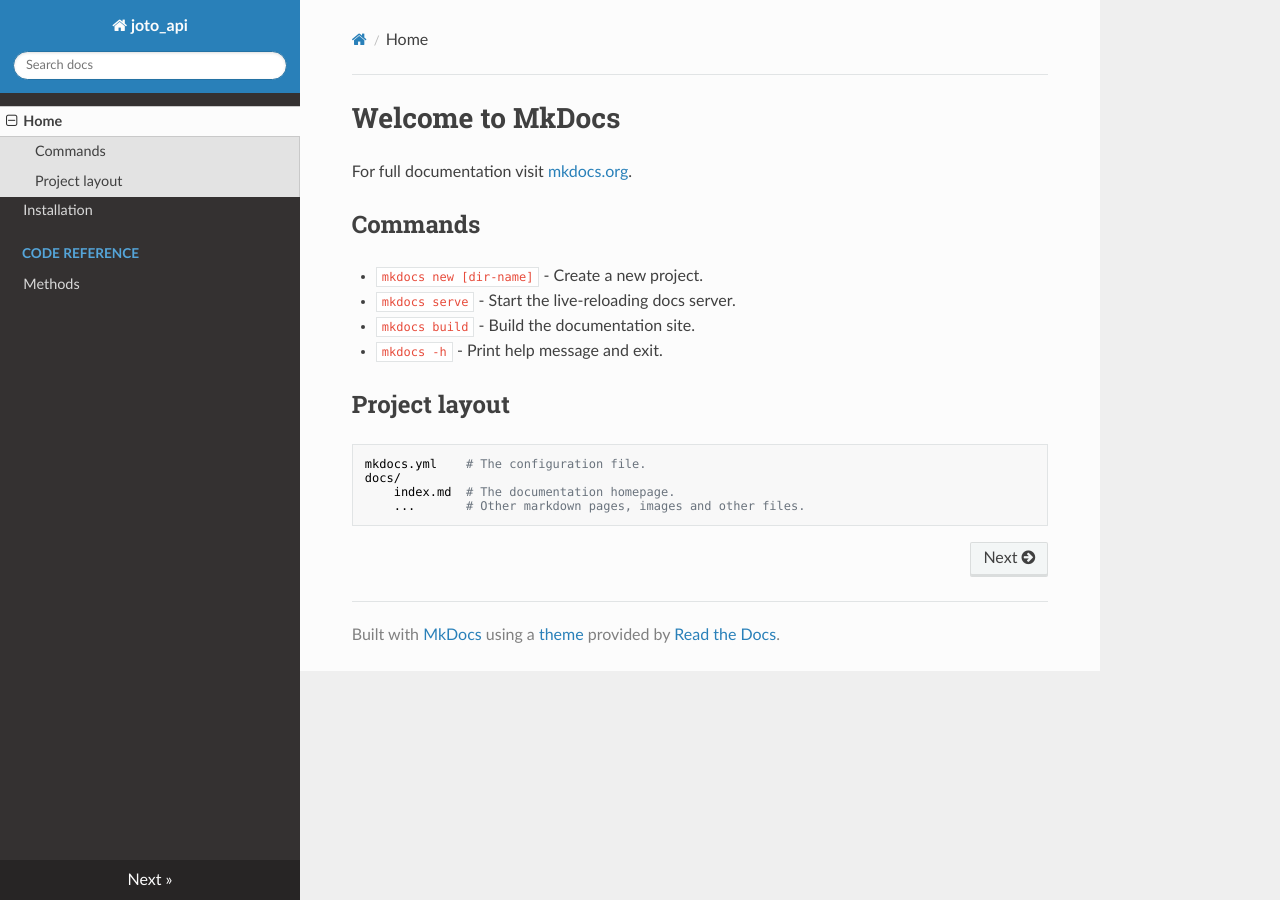
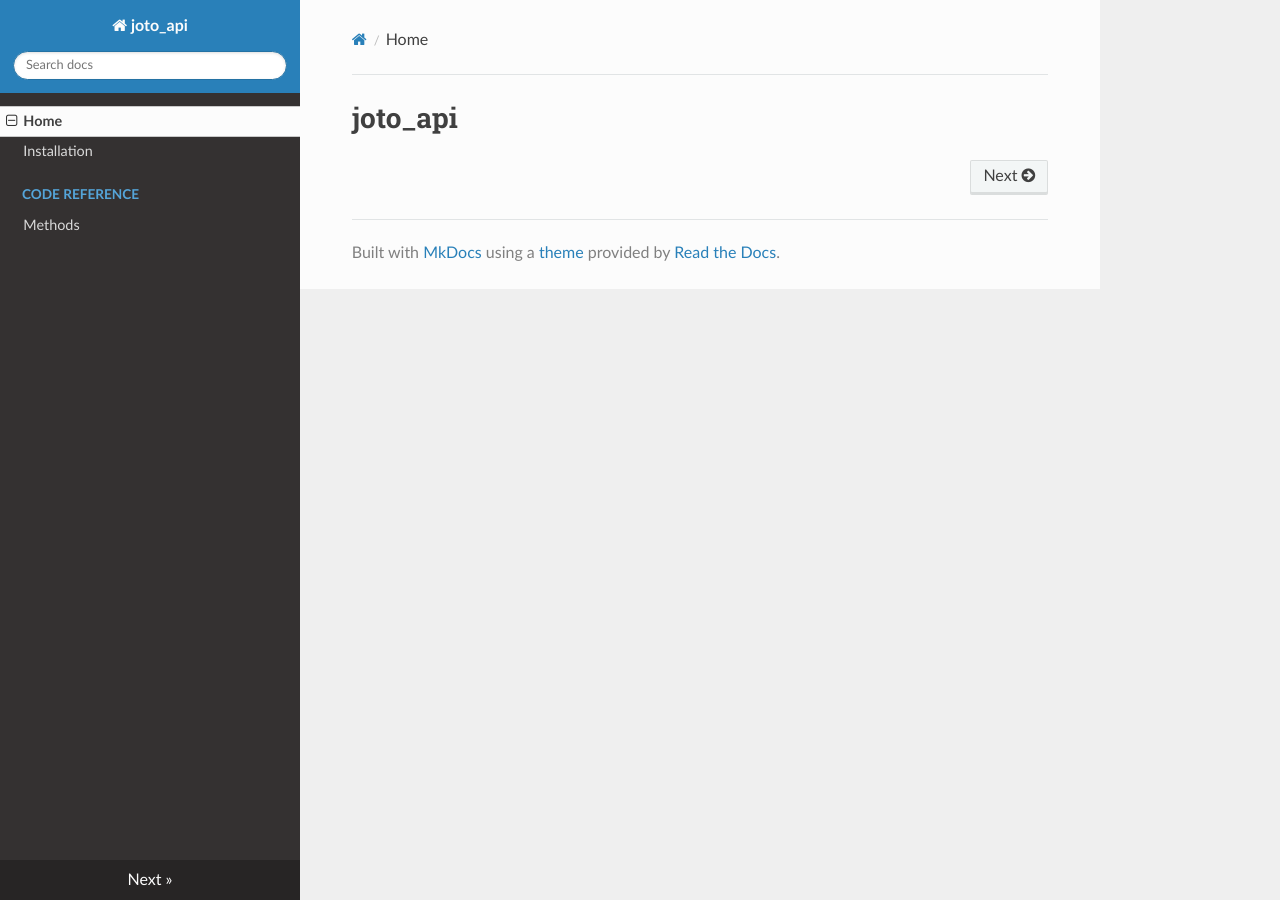
Before and after one commit to plaetzchen/joto_api, an MkDocs documentation site: the page built from docs/index.md, in a window 1280 px wide. Built offline with MkDocs 1.6.1, drawn with Linux system fonts in a browser that asks for light colours; nearby versions of some CDN libraries.

Commit message:
closed index

```diff
--- a/docs/index.md
+++ b/docs/index.md
@@ -1,17 +1 @@
-# Welcome to MkDocs
-
-For full documentation visit [mkdocs.org](https://www.mkdocs.org).
-
-## Commands
-
-* `mkdocs new [dir-name]` - Create a new project.
-* `mkdocs serve` - Start the live-reloading docs server.
-* `mkdocs build` - Build the documentation site.
-* `mkdocs -h` - Print help message and exit.
-
-## Project layout
-
-    mkdocs.yml    # The configuration file.
-    docs/
-        index.md  # The documentation homepage.
-        ...       # Other markdown pages, images and other files.
+# joto_api
```
